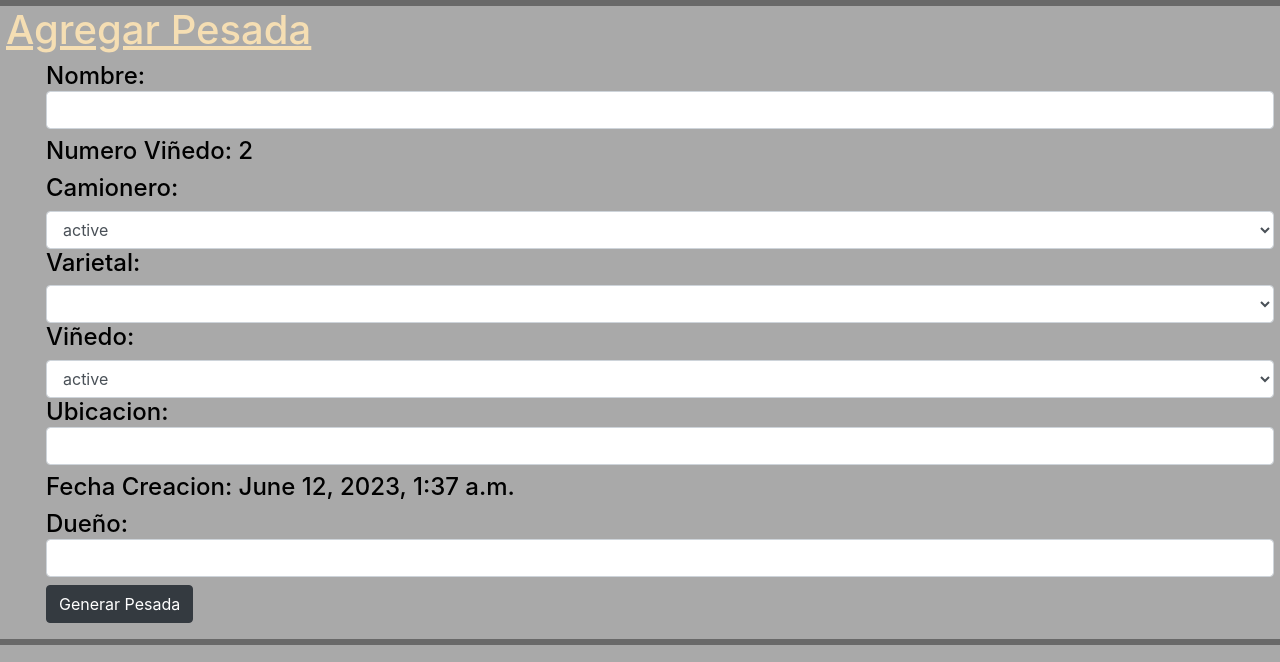
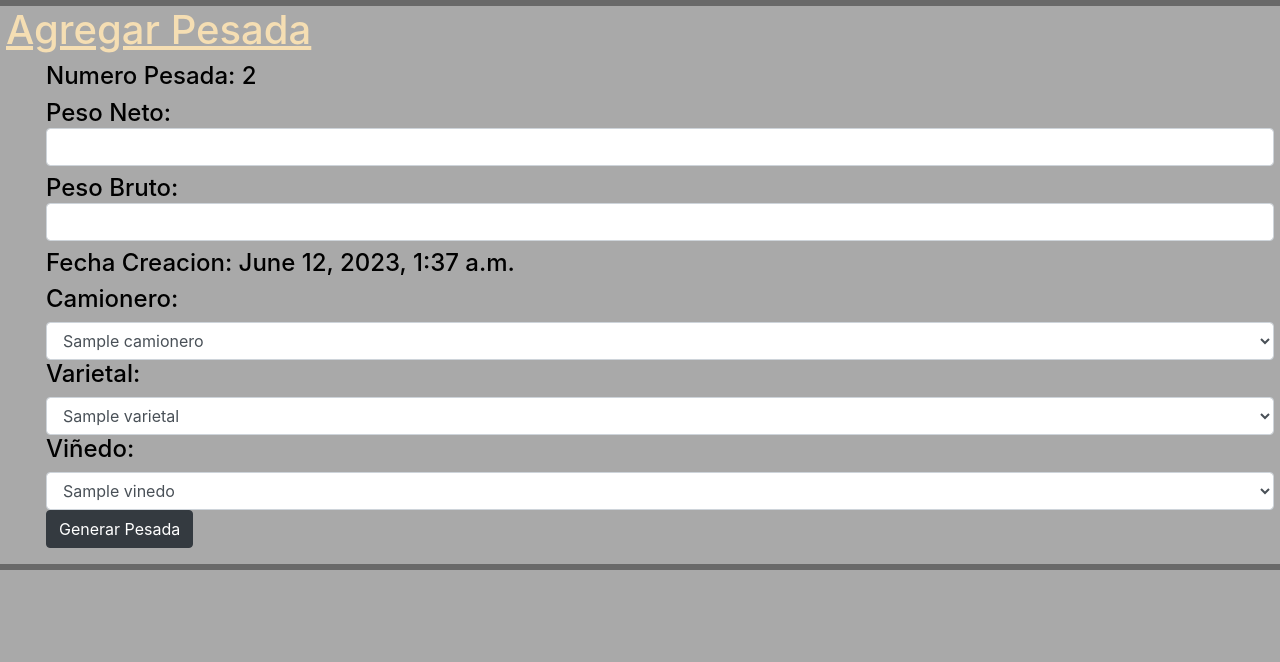
Before and after one commit to fierrom/SGB, a Django app: page /new_pesada_form in a window 1280 px wide. Shown: the part 138-800 px from the top of the page. Run offline with Django 4.2, Linux system fonts and the light colour scheme; a user stored in the database is signed in; tables that the repository leaves empty hold one stand-in row (values such as "Sample post"); lists and menus that the app fills with data are empty; some libraries are stand-ins or nearby versions.

Commit message:
Initial commit

```diff
--- a/GBAPP/views.py
+++ b/GBAPP/views.py
@@ -138,16 +138,20 @@ def new_pesada_form(request):
     }
     if request.method == 'POST':
         pes = Pesada()
+        new_varie = request.POST.get('varie', False)
+        new_camio = request.POST.get('camion', False)
+        new_vine = request.POST.get('vine', False)
         new_neto = request.POST.get('PesoNeto', False)
         new_bruto = request.POST.get('PesoBruto',False)
-        new_Tara = new_bruto - new_neto
+        new_tara =  int(new_neto) - int(new_bruto)
+        pes.Vinedo_id = int(new_vine)
         pes.NumeroPesada = NumPes
-        pes.Tara = new_Tara
+        pes.Tara = new_tara
         pes.created_date = cre_date
         pes.PesoNeto = new_neto
         pes.PesoBruto = new_bruto
-        pes.Camionero_id = camio
-        pes.Varietal = variet
+        pes.Camionero = Camionero(id=new_camio)
+        pes.Varietal = Varietal(id=new_varie)
         pes.save()
         return HttpResponseRedirect(reverse('pesada_list'))
     return render(request, 'GBAPP/new_pesada_form.html', context)
--- a/templates/GBAPP/new_pesada_form.html
+++ b/templates/GBAPP/new_pesada_form.html
@@ -11,32 +11,28 @@
        <ul>
         <form action="{% url 'new_pesada' %}" method="post">
               {% csrf_token %}
-            <h4> Nombre: <input type="text" name="name" class="form-control" required></h4>
-            <h4> Numero Viñedo: {{ NumPes }} </h4>
+            <h4> Numero Pesada: {{ NumPes }} </h4>
+            <h4> Peso Neto: <input type="text" name="PesoNeto" class="form-control" required></h4>
+            <h4> Peso Bruto: <input type="text" name="PesoBruto" class="form-control" required></h4>
+            <h4> Fecha Creacion: {{ credate }} </h4>
             <h4>Camionero: </h4>
-                <select name="status" class="form-control">
+                <select name="camion" class="form-control">
                     {% for stat in camionero %}
-                        <option value="{{ stat.id }}" {% if vinedo.Estado.Estado == stat.Estado %} selected="selected" {% endif %} name="Estado" id="{{ stat.id }}">{{ stat.Estado }}</option>
+                        <option value="{{ stat.id }}">{{ stat.Nombre }}</option>
                     {% endfor %}
-                {{ stat.Estado }}
                 </select>
             <h4>Varietal: </h4>
-                <select name="status" class="form-control">
+                <select name="varie" class="form-control">
                     {% for stat in varietal %}
-                        <option value="{{ stat.id }}" {% if vinedo.Estado.Estado == stat.Estado %} selected="selected" {% endif %} name="Estado" id="{{ stat.id }}">{{ stat.Estado }}</option>
+                        <option value="{{ stat.id }}">{{ stat.Nombre }}</option>
                     {% endfor %}
-                {{ stat.Estado }}
                 </select>
             <h4>Viñedo: </h4>
-                <select name="status" class="form-control">
+                <select name="vine" class="form-control">
                     {% for stat in vin %}
-                        <option value="{{ stat.id }}" {% if vinedo.Estado.Estado == stat.Estado %} selected="selected" {% endif %} name="Estado" id="{{ stat.id }}">{{ stat.Estado }}</option>
+                        <option value="{{ stat.NumeroVin }}">{{ stat.Nombre }}</option>
                     {% endfor %}
-                {{ stat.Estado }}
                 </select>
-            <h4> Ubicacion: <input type="text" name="ubic" class="form-control" required> </h4>
-            <h4> Fecha Creacion: {{ credate }} </h4>
-            <h4> Dueño: <input type="text" name="dueno" class="form-control" required> </h4>
         <input type="submit" value="Generar Pesada" class="btn btn-dark">
         </form>
        </ul>
```
